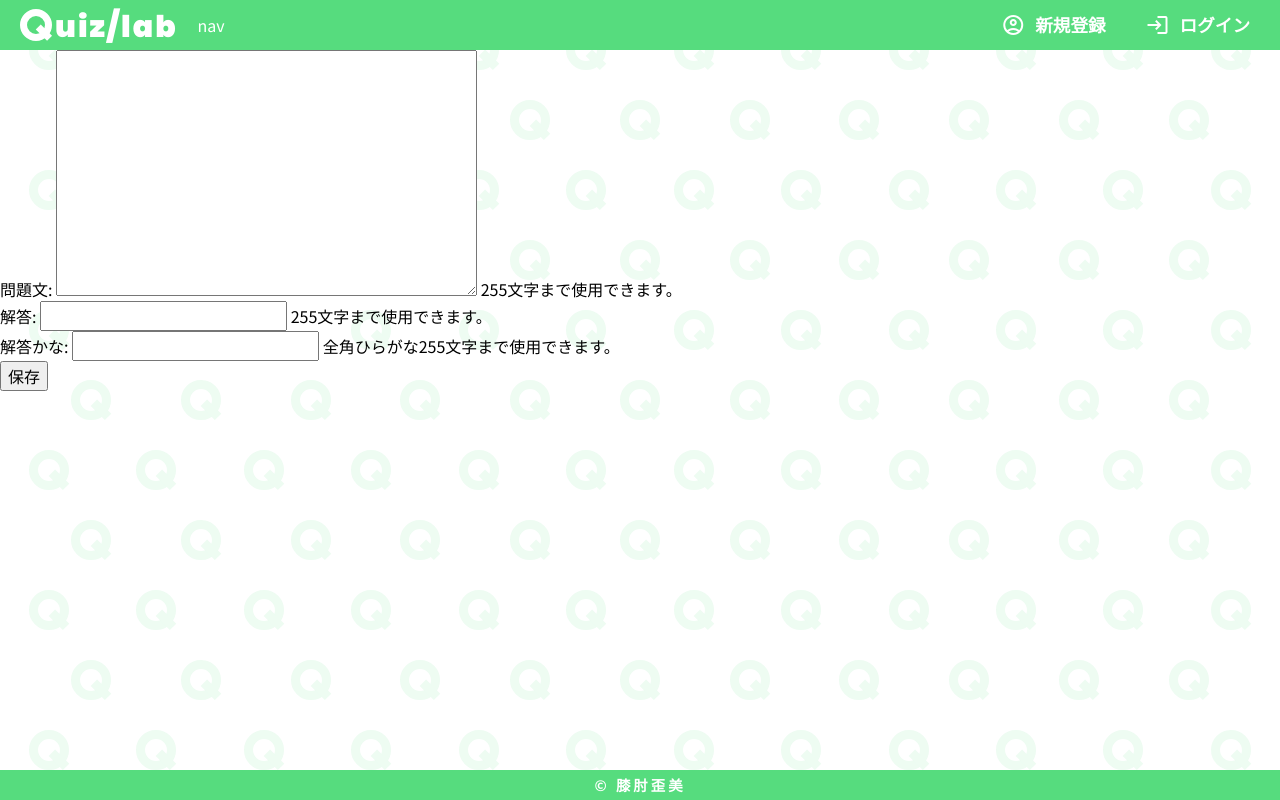
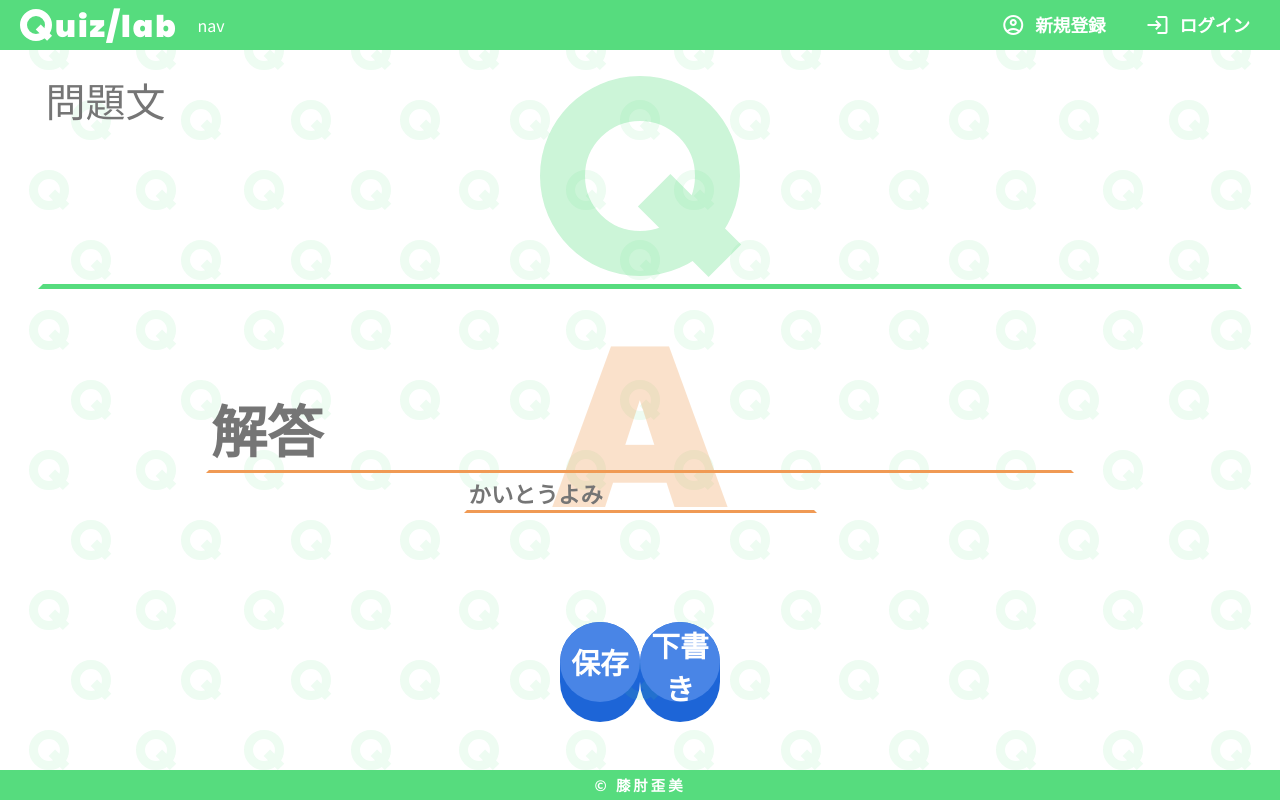
Before and after one commit to morihey-yabusaka/QuizSlashLab, a Django app: page /quiz/create in a window 1280 px wide. Run offline with Django 4.2, Linux system fonts and the light colour scheme; parts of the project's set-up code (start-up, migrations or seed data) failed here and were passed over.

Commit message:
create quiz create view and notice popup

```diff
--- /dev/null
+++ b/app/forms/__init__.py
@@ -0,0 +1 @@
+from .quiz import QuizForm
--- /dev/null
+++ b/app/forms/quiz.py
@@ -0,0 +1,16 @@
+from django.forms import ModelForm
+
+from ..models import Quiz
+
+
+class QuizForm(ModelForm):
+
+  class Meta:
+    model = Quiz
+    fields = ['question', 'answer', 'answer_yomi']
+
+  def __init__(self, *args, **kwargs):
+    super().__init__(*args, **kwargs)
+    self.fields['question'].widget.attrs['placeholder'] = '問題文'
+    self.fields['answer'].widget.attrs['placeholder'] = '解答'
+    self.fields['answer_yomi'].widget.attrs['placeholder'] = 'かいとうよみ'
--- a/app/models/quiz.py
+++ b/app/models/quiz.py
@@ -71,7 +71,7 @@ class Quiz(Model):
   )
   is_draft = BooleanField(
     '下書き状況',
-    default=True,
+    default=False,
     help_text='選択しているなら，下書きです。'
   )
   is_publish = BooleanField(
--- a/app/static/css/style.css
+++ b/app/static/css/style.css
@@ -17,9 +17,11 @@ a:visited * {
   --green: #56DC7E;
   --red: #F25E5E;
   --blue: #4985E6;
+  --blue-dark: #1D65D7;
   --dark-green: #24AD4E;
+  --orange-rgb: 240, 154, 84;
   --green-rgb: 86, 220, 126;
-  --orange-rgb: 240, 154, 84;
+  --red-rgb: 242, 94, 94;
   --blue-rgb: 73, 133, 230;
   --header-height: 50px;
   --footer-height: 30px;
@@ -37,7 +39,7 @@ html {
 }
 .page > .main {
   width: 100%;
-  min-height: calc(100% - var(--header-height) - var(--footer-height));
+  height: calc(100% - var(--header-height) - var(--footer-height));
   flex-grow: 2;
 }
 
@@ -94,6 +96,17 @@ html {
   height: 23%;
   background-color: var(--color);
   transform: translateY(-50%);
+}
+
+.o_icon {
+  --size: 32px;
+  --color: var(--red);
+  --width: calc(var(--size) * .3);
+  width: var(--size);
+  height: var(--size);
+  box-sizing: border-box;
+  border: var(--width) solid var(--color);
+  border-radius: 100%;
 }
 
 .x {
@@ -271,6 +284,67 @@ footer {
   color: var(--color2);
 }
 
+.notice_list {
+  position: fixed;
+  right: 0;
+  top: var(--header-height);
+  padding: 15px 10px;
+  width: 20%;
+}
+.notice_list .notice_item {
+  position: relative;
+  display: flex;
+  align-items: center;
+  font-size: 1.2rem;
+  font-weight: 600;
+  padding: 8px 10px;
+  background: #fff;
+  border: 3px solid var(--red);
+  border-radius: 10px;
+  margin-bottom: 15px;
+  -webkit-animation: slideIn 0.5s 1;
+          animation: slideIn 0.5s 1;
+}
+@-webkit-keyframes slideIn {
+  0% {
+    left: 150%;
+  }
+  100% {
+    left: 0%;
+  }
+}
+@keyframes slideIn {
+  0% {
+    left: 150%;
+  }
+  100% {
+    left: 0%;
+  }
+}
+.notice_list .notice_item.off {
+  -webkit-animation: slideOut 0.5s 1 forwards;
+          animation: slideOut 0.5s 1 forwards;
+}
+@-webkit-keyframes slideOut {
+  0% {
+    left: 0%;
+  }
+  100% {
+    left: 150%;
+  }
+}
+@keyframes slideOut {
+  0% {
+    left: 0%;
+  }
+  100% {
+    left: 150%;
+  }
+}
+.notice_list .notice_item .o_icon {
+  margin-right: 10px;
+}
+
 .quiz.list .main {
   display: flex;
   justify-content: center;
@@ -328,7 +402,6 @@ footer {
 
 .page.quiz.detail .main, .page.quiz.delete .main, .page.quiz.create .main {
   width: 100%;
-  height: 100%;
 }
 .page.quiz.detail .main .quiz, .page.quiz.delete .main .quiz, .page.quiz.create .main .quiz {
   width: 100%;
@@ -500,6 +573,86 @@ footer {
   color: var(--red);
 }
 
+.page.quiz.create .form {
+  width: 100%;
+  height: 100%;
+}
+.page.quiz.create .form form {
+  width: 100%;
+  height: 100%;
+}
+.page.quiz.create .form form textarea, .page.quiz.create .form form input {
+  background: transparent;
+  border-color: transparent;
+  box-sizing: border-box;
+}
+.page.quiz.create .form form textarea:focus, .page.quiz.create .form form input:focus {
+  outline: none;
+}
+.page.quiz.create .form form .quiz .q .text {
+  width: 100%;
+  height: 100%;
+}
+.page.quiz.create .form form .quiz .q .text textarea {
+  width: 100%;
+  height: 100%;
+  resize: none;
+  border-width: 5px;
+  border-bottom: 5px solid var(--green);
+}
+.page.quiz.create .form form .quiz .q .text textarea:focus {
+  border: 5px solid var(--green);
+}
+.page.quiz.create .form form .quiz .a input {
+  width: 100%;
+  height: 100%;
+  border-width: 3px;
+  border-bottom: 3px solid var(--orange);
+}
+.page.quiz.create .form form .quiz .a input:focus {
+  border: 3px solid var(--orange);
+}
+.page.quiz.create .form form .info {
+  display: flex;
+  align-items: center;
+  justify-content: center;
+}
+.page.quiz.create .form form .info button {
+  position: relative;
+  width: 80px;
+  height: 80px;
+  background: var(--blue);
+  color: #fff;
+  border-radius: 1000px;
+  border: none;
+  font-size: 1.8rem;
+  font-weight: 600;
+  cursor: pointer;
+}
+.page.quiz.create .form form .info button:before {
+  content: "";
+  position: absolute;
+  left: 0;
+  top: 0;
+  width: 100%;
+  height: 100px;
+  background-color: var(--blue-dark);
+  border-radius: 1000px;
+  z-index: -1;
+}
+.page.quiz.create .form form .info button:hover {
+  top: 2px;
+}
+.page.quiz.create .form form .info button:hover:before {
+  height: 98px;
+}
+.page.quiz.create .form form .info button:focus {
+  top: 10px;
+}
+.page.quiz.create .form form .info button:focus:before {
+  height: 90px;
+}
+
 .page.form.login .main, .page.form.signup .main {
   display: flex;
   align-items: center;
--- /dev/null
+++ b/app/static/scss/comp/_o.scss
@@ -0,0 +1,10 @@
+.o_icon {
+  --size: 32px;
+  --color: var(--red);
+  --width: calc(var(--size) * .3);
+  width: var(--size);
+  height: var(--size);
+  box-sizing: border-box;
+  border: var(--width) solid var(--color);
+  border-radius: 100%;
+}
--- a/app/static/scss/comp/_root.scss
+++ b/app/static/scss/comp/_root.scss
@@ -5,9 +5,11 @@
   --green: #56DC7E;
   --red: #F25E5E;
   --blue: #4985E6;
+  --blue-dark: #1D65D7;
   --dark-green: #24AD4E;
+  --orange-rgb: 240, 154, 84;
   --green-rgb: 86, 220, 126;
-  --orange-rgb: 240, 154, 84;
+  --red-rgb: 242, 94, 94;
   --blue-rgb: 73, 133, 230;
   --header-height: 50px;
   --footer-height: 30px;
@@ -25,7 +27,7 @@ html {
 
   &>.main {
     width: 100%;
-    min-height: calc(100% - var(--header-height) - var(--footer-height));
+    height: calc(100% - var(--header-height) - var(--footer-height));
     flex-grow: 2;
   }
 }
--- /dev/null
+++ b/app/static/scss/quiz/_create.scss
@@ -0,0 +1,104 @@
+.page.quiz.create {
+  .form {
+    width: 100%;
+    height: 100%;
+
+    form {
+      width: 100%;
+      height: 100%;
+
+      textarea, input {
+        background: transparent;
+        border-color: transparent;
+        box-sizing: border-box;
+
+        &:focus {
+          outline: none;
+        }
+      }
+
+      .quiz {
+        .q {
+          .text {
+            width: 100%;
+            height: 100%;
+
+            textarea {
+              width: 100%;
+              height: 100%;
+              resize: none;
+              border-width: 5px;
+              border-bottom: 5px solid var(--green);
+
+              &:focus {
+                border: 5px solid var(--green);
+              }
+            }
+          }
+        }
+
+        .a {
+          .text {
+          }
+          input {
+            width: 100%;
+            height: 100%;
+            border-width: 3px;
+            border-bottom: 3px solid var(--orange);
+
+            &:focus {
+              border: 3px solid var(--orange);
+            }
+          }
+        }
+      }
+
+      .info {
+        display: flex;
+        align-items: center;
+        justify-content: center;
+
+        button {
+          position: relative;
+          width: 80px;
+          height: 80px;
+          background: var(--blue);
+          color: #fff;
+          border-radius: 1000px;
+          border: none;
+          font-size: 1.8rem;
+          font-weight: 600;
+          cursor: pointer;
+
+          &:before {
+            content: "";
+            position: absolute;
+            left: 0;
+            top: 0;
+            width: 100%;
+            height: 100px;
+            background-color: var(--blue-dark);
+            border-radius: 1000px;
+            z-index: -1;
+          }
+
+          &:hover {
+            top: 2px;
+
+            &:before {
+              height: 98px;
+            }
+          }
+
+          &:focus {
+            top: 10px;
+
+            &:before {
+              height: 90px;
+            }
+          }
+        }
+      }
+    }
+  }
+}
--- a/app/static/scss/quiz/_detail.scss
+++ b/app/static/scss/quiz/_detail.scss
@@ -1,7 +1,6 @@
 .page.quiz.detail, .page.quiz.delete, .page.quiz.create {
   .main {
     width: 100%;
-    height: 100%;
 
     .quiz {
       width: 100%;
--- a/app/static/scss/style.scss
+++ b/app/static/scss/style.scss
@@ -1,13 +1,16 @@
 @use 'myreset';
 @use 'comp/root';
 @use 'comp/icon';
+@use 'comp/o';
 @use 'comp/x';
 @use 'comp/background';
 @use 'comp/header';
 @use 'comp/footer';
 @use 'comp/widget';
 @use 'comp/btn';
+@use 'comp/notice';
 @use 'quiz/list';
 @use 'quiz/detail';
 @use 'quiz/delete';
+@use 'quiz/create';
 @use 'users/form';
--- a/app/templates/comp/base.html
+++ b/app/templates/comp/base.html
@@ -8,6 +8,7 @@
 <body>
   <div class="page {% block class %}{% endblock class %}">
     {% include './header.html' %}
+    {% include './notice.html' %}
 
     <div class="main">
       {% block content %}
--- /dev/null
+++ b/app/templates/comp/notice.html
@@ -0,0 +1,25 @@
+<div class="notice_list">
+  {% if request.GET.state == 'logout' %}
+    <div class="notice_item logout" data-live-time="5">
+      {% include 'comp/o.html' %}
+      ログアウトしました。
+    </div>
+  {% elif request.GET.state == 'login' %}
+    <div class="notice_item login" data-live-time="5">
+      {% include 'comp/o.html' %}
+      ログインしました。
+    </div>
+  {% endif %}
+</div>
+
+<script>
+window.addEventListener("load", _ => {
+  var noticeItems = getElms(".notice_item");
+  for(var noticeItem of noticeItems) {
+    var liveTime = noticeItem.getAttribute('data-live-time')
+    setTimeout(_ => {
+      noticeItem.classList.add("off")
+    }, parseInt(liveTime) * 1000)
+  }
+})
+</script>
--- /dev/null
+++ b/app/templates/comp/o.html
@@ -0,0 +1 @@
+<div class="o_icon"></div>
--- a/app/templates/quiz/create.html
+++ b/app/templates/quiz/create.html
@@ -1,13 +1,46 @@
 {% extends 'comp/base.html' %}
 
-{% block class %}create{% endblock class %}
+{% block class %}quiz create{% endblock class %}
 
 {% block content %}
 <div class="form">
   <form action="{% url 'app:quiz_create' %}" method="POST">
     {% csrf_token %}
-    {{ form.as_p }}
-    <input type="submit" value='保存'>
+    <div class="quiz">
+      <div class="q">
+        <div class="text">
+          {{ form.question }}
+        </div>
+        <div class="back">
+          <div class="wrapper">
+            {% include 'comp/icon.html' %}
+          </div>
+        </div>
+      </div>
+      <div class="a">
+        <div class="text">
+          {{ form.answer }}
+          <div class="ans_yomi">{{ form.answer_yomi }}</div>
+        </div>
+        <div class="back">A</div>
+      </div>
+    </div>
+    <div class="info">
+      <button name='save'>保存</button>
+      <button name="draft">下書き</button>
+    </div>
   </form>
 </div>
 {% endblock content %}
+
+{% block foot %}
+<script>
+  // icon size
+  var backElm = getElm(".main .quiz .q .back");
+  var iconWrapperElm = backElm.querySelector(".wrapper");
+  iconWrapperElm.style.width = backElm.clientHeight + "px";
+
+  var backElm = getElm(".main .quiz .a .back");
+  backElm.style.fontSize = backElm.clientHeight * 0.9 + "px";
+</script>
+{% endblock foot %}
--- a/app/views/quiz/create.py
+++ b/app/views/quiz/create.py
@@ -2,15 +2,18 @@ from django.urls import reverse
 from django.views.generic import CreateView
 
 from ...models import Quiz
-
+from ...forms import QuizForm
 
 class QuizCreateView(CreateView):
   model = Quiz
+  form_class = QuizForm
   template_name = 'quiz/create.html'
-  fields = ['question', 'answer', 'answer_yomi']
 
   def form_valid(self, form):
     form.instance.author = self.request.user
+    if 'draft' in self.request.POST:
+      form.instance.is_draft = True
+
     return super().form_valid(form)
 
   def get_success_url(self):
```
Also changed, not shown: app/static/scss/comp/_notice.scss (added, +47 -0 lines), app/migrations/0010_alter_quiz_is_draft.py (added), 1 other file.
